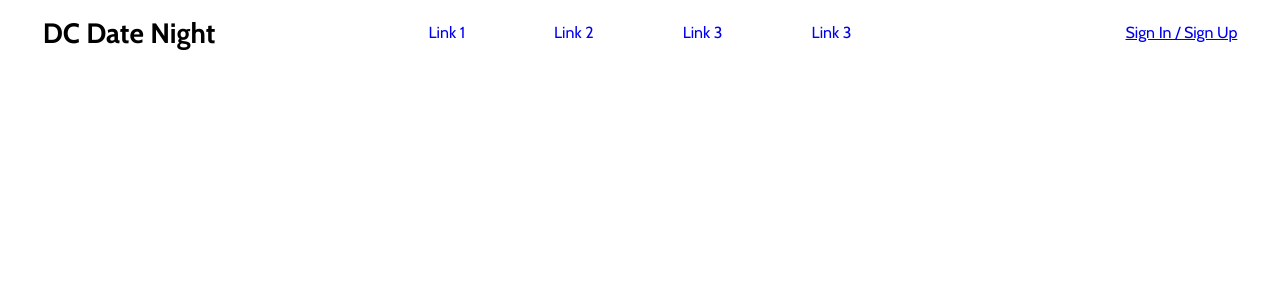
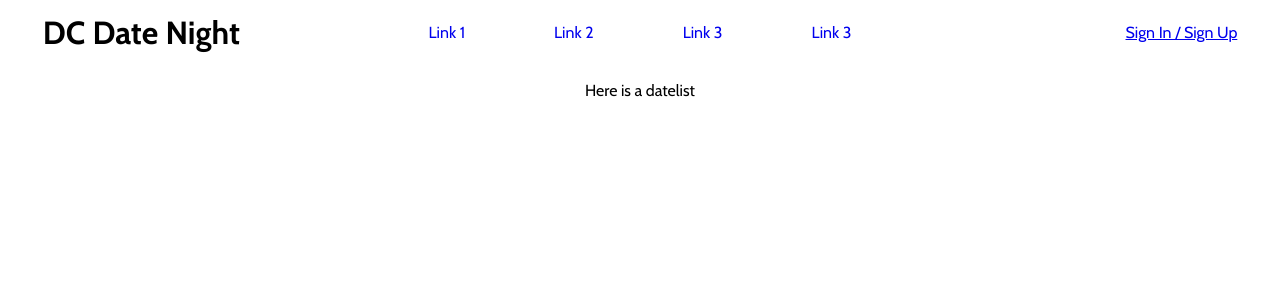
Before and after one commit to kyleblee/dc-date-night, a React (Create React App) app in the folder client/: page / in a window 1280 px wide. Shown: the top 300 px of the page. Built offline with nearby package versions, Linux system fonts and the light colour scheme.

Commit message:
Make logotype bigger. Create dates-list.js container file and date-card.js component file. Adding BrowserRouter to App.js for React Routing.

```diff
--- a/client/src/App.js
+++ b/client/src/App.js
@@ -1,12 +1,18 @@
 import React, { Component } from 'react';
 import Header from './containers/header';
+import { BrowserRouter as Router } from 'react-router-dom';
+import { Route } from 'react-router-dom';
 import './App.css';
+import DatesList from './containers/DatesList';
 
 class App extends Component {
   render() {
     return (
       <div className="App">
         <Header />
+        <Router>
+          <Route exact path="/" component={DatesList} />
+        </Router>
       </div>
     );
   }
--- /dev/null
+++ b/client/src/containers/DatesList.js
@@ -0,0 +1,13 @@
+import React from 'react';
+
+class DatesList extends React.Component {
+  render() {
+    return (
+      <div className='date-list'>
+        <p>Here is a datelist</p>
+      </div>
+    )
+  }
+}
+
+export default DatesList;
--- a/client/src/index.css
+++ b/client/src/index.css
@@ -25,7 +25,7 @@ body {
 
 #logo {
   margin: 0;
-  font-size: 1.75em;
+  font-size: 2em;
 }
 
 .navbar {
```
Also changed, not shown: client/src/components/date-card.js (added, +11 -0 lines).
